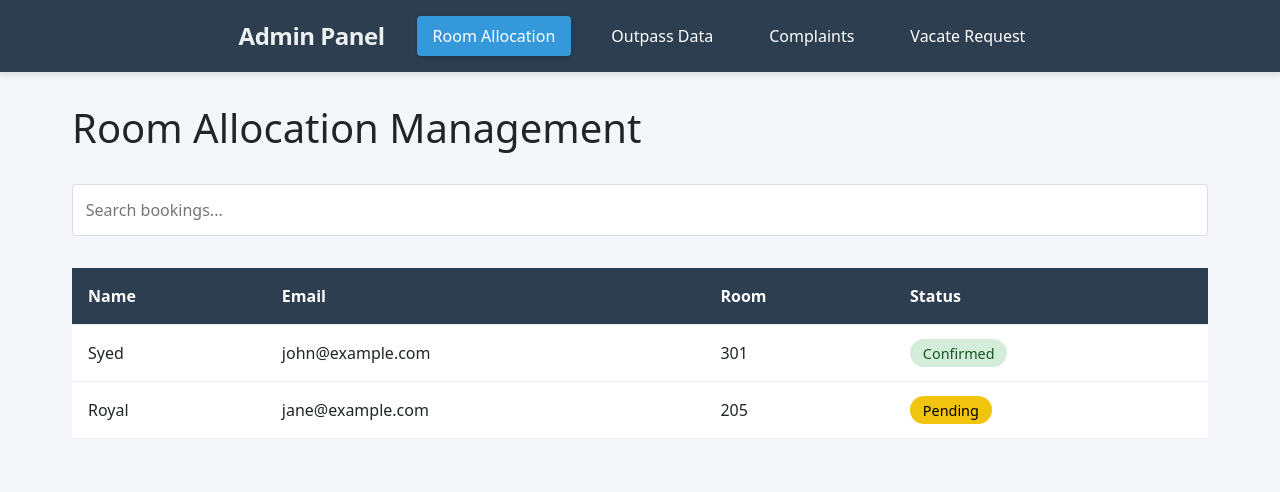
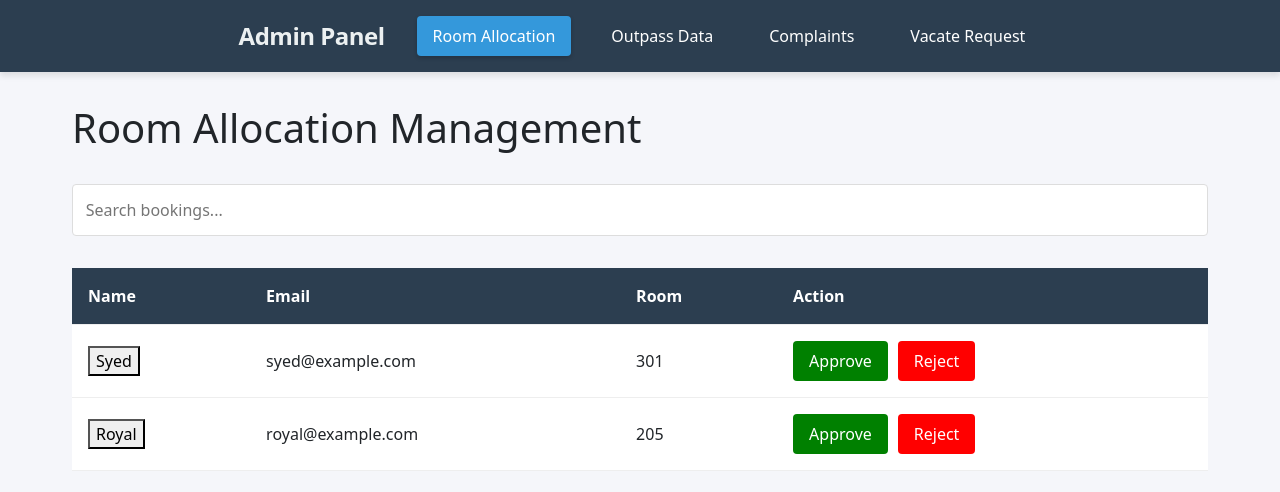
Before and after one commit to syedsuhail07/project, a React (Create React App) app: page /room-allocation in a window 1280 px wide. Shown: the top 492 px of the page. Built offline with nearby package versions, Linux system fonts and the light colour scheme.

Commit message:
doneeeeeeeeeeeeeeeee

```diff
--- a/src/components/admin/Adminhome.js
+++ b/src/components/admin/Adminhome.js
@@ -1,66 +1,81 @@
 import React, { useState } from 'react';
 import { Link } from 'react-router-dom';
-import './AdminHome.css';
+import './AdminHome.css'; // Create this CSS file
+
 
 const AdminHome = () => {
   const [showLogoutModal, setShowLogoutModal] = useState(false);
-  const [pendingRequests, setPendingRequests] = useState([
-    { id: 1, name: 'Syed', roomNumber: '301', status: 'Pending' },
-    { id: 2, name: 'Royal', roomNumber: '205', status: 'Pending' }
-  ]);
 
   const handleLogout = () => {
+    // Perform logout actions
     localStorage.removeItem('authToken');
     window.location.href = '/login';
   };
 
-  const handleApprove = (id) => {
-    setPendingRequests(pendingRequests.map(request =>
-      request.id === id ? { ...request, status: 'Approved' } : request
-    ));
-  };
-
-  const handleReject = (id) => {
-    setPendingRequests(pendingRequests.map(request =>
-      request.id === id ? { ...request, status: 'Rejected' } : request
-    ));
-  };
-
   return (
     <div className="admin-container">
+      {/* Navigation Bar */}
       <nav className="admin-navbar">
         <div className="nav-left">
           <div className="logo">
             <h2>Admin Panel</h2>
           </div>
           <div className="nav-links">
-            <Link to="/room-allocation" className="nav-link">Room Allocation</Link>
-            <Link to="/outpass-data" className="nav-link">Outpass Data</Link>
-            <Link to="/complaints-page" className="nav-link">Complaints</Link>
-            <Link to="/vacate-request" className="nav-link">Vacate Request</Link>
+            <Link to="/room-allocation" className="nav-link">
+              Room Allocation
+            </Link>
+            <Link to="/outpass-data" className="nav-link">
+              Outpass Data
+            </Link>
+            <Link to="/complaints-page" className="nav-link">
+              Complaints
+            </Link>
+            <Link to="/vacate-request" className="nav-link">
+              Vacate Request
+            </Link>
           </div>
         </div>
+
+        {/* Logout Section */}
         <div className="nav-right">
-          <button className="logout-btn" onClick={() => setShowLogoutModal(true)}>Logout</button>
+          <button
+            className="logout-btn"
+            onClick={() => setShowLogoutModal(true)}
+          >
+            Logout
+          </button>
         </div>
       </nav>
 
+      {/* Logout Confirmation Modal */}
       {showLogoutModal && (
         <div className="logout-modal">
           <div className="modal-content">
             <h3>Confirm Logout</h3>
             <p>Are you sure you want to log out?</p>
             <div className="modal-buttons">
-              <button className="cancel-btn" onClick={() => setShowLogoutModal(false)}>Cancel</button>
-              <button className="confirm-btn" onClick={handleLogout}>Logout</button>
+              <button
+                className="cancel-btn"
+                onClick={() => setShowLogoutModal(false)}
+              >
+                Cancel
+              </button>
+              <button
+                className="confirm-btn"
+                onClick={handleLogout}
+              >
+                Logout
+              </button>
             </div>
           </div>
         </div>
       )}
 
+      {/* Main Content */}
       <main className="admin-content">
         <h1>Welcome, Administrator</h1>
         <div className="stats-container">
+          {/* Add your statistics cards here */}
           <div className="stat-card">
             <h3>Total Rooms</h3>
             <p>150</p>
@@ -71,29 +86,9 @@ const AdminHome = () => {
           </div>
           <div className="stat-card">
             <h3>Pending Requests</h3>
-            <p>{pendingRequests.filter(req => req.status === 'Pending').length}</p>
+            <p>23</p>
           </div>
         </div>
-
-        <div className="request-list">
-          <h2>Pending Room Requests</h2>
-          {pendingRequests.length === 0 ? <p>No pending requests</p> : (
-            pendingRequests.map(request => (
-              <div key={request.id} className="request-card">
-                <p><strong>Name:</strong> {request.name}</p>
-                <p><strong>Room Number:</strong> {request.roomNumber}</p>
-                <p><strong>Status:</strong> {request.status}</p>
-                {request.status === 'Pending' && (
-                  <div className="action-buttons">
-                    <button onClick={() => handleApprove(request.id)} className="approve-btn">Approve</button>
-                    <button onClick={() => handleReject(request.id)} className="reject-btn">Reject</button>
-                  </div>
-                )}
-              </div>
-            ))
-          )}
-        </div>
-
         <div className="world-map-card">
           <div className="map-container">
             <div className="world-map"></div>
--- a/src/components/admin/ComplaintsPage.js
+++ b/src/components/admin/ComplaintsPage.js
@@ -2,12 +2,11 @@ import React, { useState } from 'react';
 import { Link, useLocation } from 'react-router-dom';
 import './ComplaintsPage.css';
 
-
 const ComplaintsPage = () => {
   const location = useLocation();
   const [complaints, setComplaints] = useState([
-    { id: 1, user: 'Syed', issue: 'WiFi not working', status: 'pending' },
-    { id: 2, user: 'Royal', issue: 'Room AC not functioning', status: 'pending' }
+    { id: 1, user: 'Syed', email: 'syed@example.com', roomNumber: '301', issue: 'WiFi not working', status: 'pending' },
+    { id: 2, user: 'Royal', email: 'royal@example.com', roomNumber: '205', issue: 'Room AC not functioning', status: 'pending' }
   ]);
 
   const handleResolve = (id) => {
@@ -42,7 +41,9 @@ const ComplaintsPage = () => {
           complaints.map(complaint => (
             <div key={complaint.id} className="complaint-card">
               <h4>{complaint.user}</h4>
-              <p>{complaint.issue}</p>
+              <p><strong>Email:</strong> {complaint.email}</p>
+              <p><strong>Room Number:</strong> {complaint.roomNumber}</p>
+              <p><strong>Issue:</strong> {complaint.issue}</p>
               <p>Status: <span className={complaint.status}>{complaint.status}</span></p>
               {complaint.status === 'pending' && (
                 <button onClick={() => handleResolve(complaint.id)} className="resolve-btn">Resolve</button>
--- a/src/components/admin/RoomAllocation.js
+++ b/src/components/admin/RoomAllocation.js
@@ -1,55 +1,30 @@
-// RoomAllocation.js
 import React, { useState } from 'react';
 import { Link } from 'react-router-dom';
-import './RoomAllocation.css'; // Create this CSS file
-
+import './RoomAllocation.css';
 
 const RoomAllocation = () => {
-  // Sample room allocation data
-  const [bookings] = useState([
+  const [bookings, setBookings] = useState([
     {
       id: 1,
       name: 'Syed',
-      email: 'john@example.com',
+      email: 'syed@example.com',
       roomNumber: '301',
       checkInDate: '2024-05-01',
-      duration: '7 days',
-      status: 'Confirmed'
+      status: 'Pending'
     },
     {
       id: 2,
       name: 'Royal',
-      email: 'jane@example.com',
+      email: 'royal@example.com',
       roomNumber: '205',
       checkInDate: '2024-05-03',
-      duration: '5 days',
       status: 'Pending'
-    },
-    // Add more sample data as needed
+    }
   ]);
 
   const [searchTerm, setSearchTerm] = useState('');
   const [sortConfig, setSortConfig] = useState({ key: null, direction: 'asc' });
-
-  // Sorting functionality
-  const sortedBookings = [...bookings].sort((a, b) => {
-    if (sortConfig.key) {
-      if (a[sortConfig.key] < b[sortConfig.key]) {
-        return sortConfig.direction === 'asc' ? -1 : 1;
-      }
-      if (a[sortConfig.key] > b[sortConfig.key]) {
-        return sortConfig.direction === 'asc' ? 1 : -1;
-      }
-    }
-    return 0;
-  });
-
-  // Search functionality
-  const filteredBookings = sortedBookings.filter(booking =>
-    Object.values(booking).some(value =>
-      value.toString().toLowerCase().includes(searchTerm.toLowerCase())
-    )
-  );
+  const [selectedStudent, setSelectedStudent] = useState(null);
 
   const handleSort = (key) => {
     let direction = 'asc';
@@ -57,53 +32,52 @@ const RoomAllocation = () => {
       direction = 'desc';
     }
     setSortConfig({ key, direction });
+
+    const sortedBookings = [...bookings].sort((a, b) => {
+      if (key === 'roomNumber') {
+        return direction === 'asc' ? a[key] - b[key] : b[key] - a[key];
+      }
+      return direction === 'asc' ? a[key].localeCompare(b[key]) : b[key].localeCompare(a[key]);
+    });
+
+    setBookings(sortedBookings);
+  };
+
+  const handleApprove = (id) => {
+    setBookings(bookings.map(booking =>
+      booking.id === id ? { ...booking, status: 'Approved' } : booking
+    ));
+  };
+
+  const handleReject = (id) => {
+    setBookings(bookings.map(booking =>
+      booking.id === id ? { ...booking, status: 'Rejected' } : booking
+    ));
   };
 
   return (
     <div className="room-allocation-container">
-      {/* Navigation Bar (Same as AdminHome) */}
       <nav className="admin-navbar">
         <div className="nav-left">
           <div className="logo">
-          <Link to="/admin" style={{ textDecoration: 'none', color: 'inherit' }}>
-        <h2>Admin Panel</h2>
-      </Link>
+            <Link to="/admin" style={{ textDecoration: 'none', color: 'inherit' }}>
+              <h2>Admin Panel</h2>
+            </Link>
           </div>
           <div className="nav-links">
-            <Link to="/room-allocation" className="nav-link active">
-              Room Allocation
-            </Link>
-            <Link to="/outpass-data" className="nav-link">
-              Outpass Data
-            </Link>
-            <Link to="/complaints-page" className="nav-link">
-              Complaints
-            </Link>
-            <Link to="/vacate-request" className="nav-link">
-            Vacate Request
-            </Link>
+            <Link to="/room-allocation" className="nav-link active">Room Allocation</Link>
+            <Link to="/outpass-data" className="nav-link">Outpass Data</Link>
+            <Link to="/complaints-page" className="nav-link">Complaints</Link>
+            <Link to="/vacate-request" className="nav-link">Vacate Request</Link>
           </div>
         </div>
-
-        {/* <div className="nav-right">
-          <button className="logout-btn">
-            Logout
-          </button>
-        </div> */}
       </nav>
 
-
-      {/* Main Content */}
       <div className="room-allocation-content">
         <h1>Room Allocation Management</h1>
 
         <div className="search-container">
-          <input
-            type="text"
-            placeholder="Search bookings..."
-            value={searchTerm}
-            onChange={(e) => setSearchTerm(e.target.value)}
-          />
+          <input type="text" placeholder="Search bookings..." value={searchTerm} onChange={(e) => setSearchTerm(e.target.value)} />
         </div>
 
         <div className="bookings-table-container">
@@ -119,35 +93,45 @@ const RoomAllocation = () => {
                 <th onClick={() => handleSort('roomNumber')}>
                   Room {sortConfig.key === 'roomNumber' && (sortConfig.direction === 'asc' ? '↑' : '↓')}
                 </th>
-                {/* <th onClick={() => handleSort('checkInDate')}>
-                  Check-in {sortConfig.key === 'checkInDate' && (sortConfig.direction === 'asc' ? '↑' : '↓')}
-                </th>
-                <th onClick={() => handleSort('duration')}>
-                  Duration {sortConfig.key === 'duration' && (sortConfig.direction === 'asc' ? '↑' : '↓')}
-                </th> */}
-                <th onClick={() => handleSort('status')}>
-                  Status {sortConfig.key === 'status' && (sortConfig.direction === 'asc' ? '↑' : '↓')}
-                </th>
+                <th>Action</th>
               </tr>
             </thead>
             <tbody>
-              {filteredBookings.map(booking => (
+              {bookings.map(booking => (
                 <tr key={booking.id}>
-                  <td>{booking.name}</td>
+                  <td>
+                    <button className="student-name-btn" onClick={() => setSelectedStudent(booking)}>
+                      {booking.name}
+                    </button>
+                  </td>
                   <td>{booking.email}</td>
                   <td>{booking.roomNumber}</td>
-                  {/* <td>{booking.checkInDate}</td>
-                  <td>{booking.duration}</td> */}
                   <td>
-                    <span className={`status-badge ${booking.status.toLowerCase()}`}>
-                      {booking.status}
-                    </span>
+                    {booking.status === 'Pending' ? (
+                      <>
+                        <button onClick={() => handleApprove(booking.id)} className="approve-btn" style={{ marginRight: '10px', backgroundColor: 'green', color: 'white' }}>Approve</button>
+                        <button onClick={() => handleReject(booking.id)} className="reject-btn" style={{ backgroundColor: 'red', color: 'white' }}>Reject</button>
+                      </>
+                    ) : (
+                      <button className={booking.status === 'Approved' ? 'approved-btn' : 'rejected-btn'} style={{ backgroundColor: booking.status === 'Approved' ? 'green' : 'red', color: 'white' }} disabled>{booking.status}</button>
+                    )}
                   </td>
                 </tr>
               ))}
             </tbody>
           </table>
         </div>
+
+        {selectedStudent && (
+          <div className="student-details-modal">
+            <h2>Student Details</h2>
+            <p><strong>Name:</strong> {selectedStudent.name}</p>
+            <p><strong>Email:</strong> {selectedStudent.email}</p>
+            <p><strong>Room Number:</strong> {selectedStudent.roomNumber}</p>
+            <p><strong>Check-in Date:</strong> {selectedStudent.checkInDate}</p>
+            <button onClick={() => setSelectedStudent(null)} className="close-modal">Close</button>
+          </div>
+        )}
       </div>
     </div>
   );
```
Also changed, not shown: src/components/admin/Adminhome.css (indentation only).
